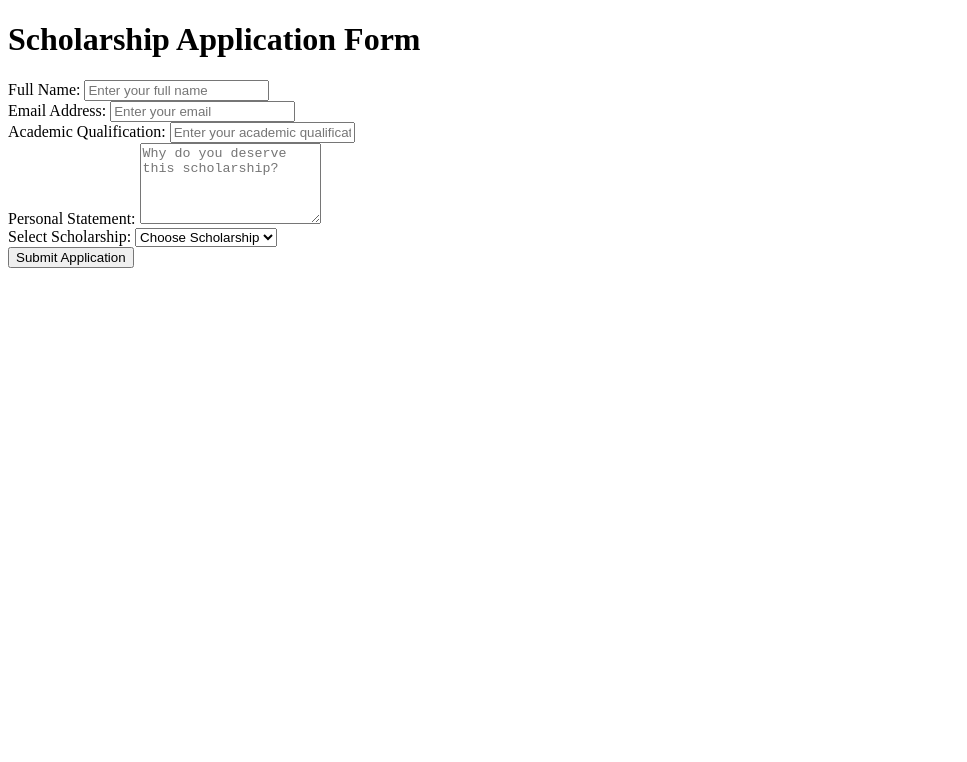
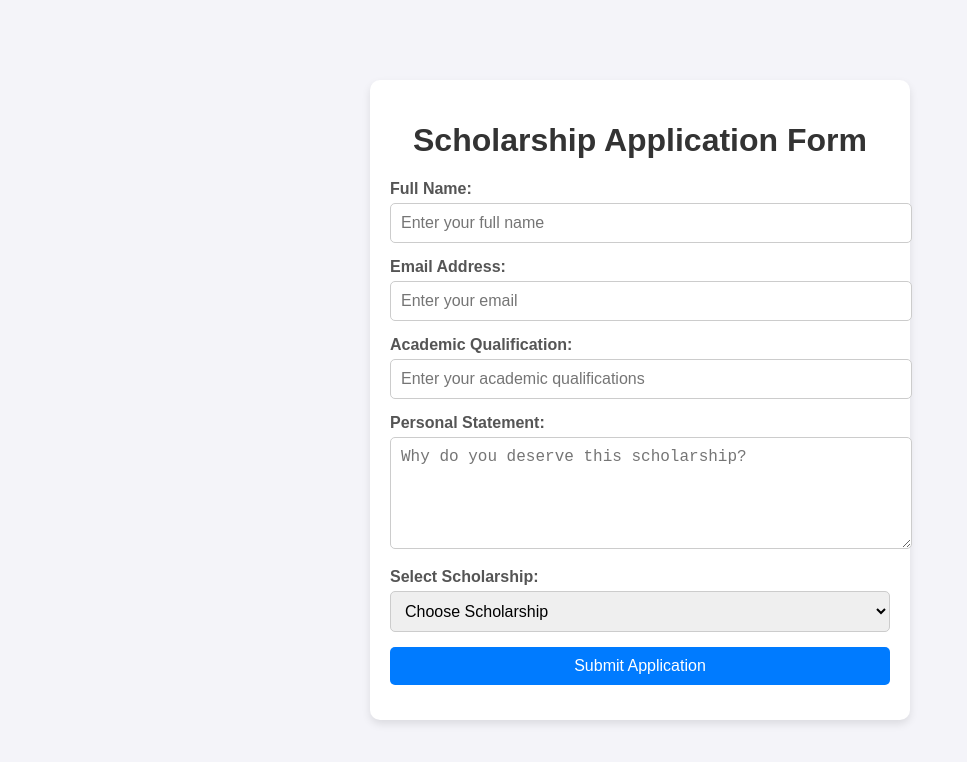
Before and after one commit to Popeaura/The-Scholarship-Sorcerer, a website: page form.html in a window 1280 px wide. Shown: the whole page, without its empty margins (0-967 px from the left). Drawn offline with Linux system fonts and the light colour scheme.

Commit message:
I added and modified my form.html file

```diff
--- /dev/null
+++ b/form.css
@@ -0,0 +1,65 @@
+/* styles.css */
+body {
+    font-family: Arial, sans-serif;
+    background-color: #f4f4f9;
+    display: flex;
+    justify-content: center;
+    align-items: center;
+    height: 100vh;
+    margin: 0;
+}
+
+.container {
+    background-color: #fff;
+    padding: 20px;
+    border-radius: 10px;
+    box-shadow: 0 4px 8px rgba(0, 0, 0, 0.1);
+    width: 100%;
+    max-width: 500px;
+}
+
+h1 {
+    text-align: center;
+    color: #333;
+}
+
+.form-group {
+    margin-bottom: 15px;
+}
+
+label {
+    display: block;
+    font-weight: bold;
+    margin-bottom: 5px;
+    color: #555;
+}
+
+input[type="text"],
+input[type="email"],
+select,
+textarea {
+    width: 100%;
+    padding: 10px;
+    border: 1px solid #ccc;
+    border-radius: 5px;
+    font-size: 16px;
+}
+
+textarea {
+    resize: vertical;
+}
+
+button {
+    width: 100%;
+    padding: 10px;
+    background-color: #007bff;
+    color: #fff;
+    border: none;
+    border-radius: 5px;
+    font-size: 16px;
+    cursor: pointer;
+}
+
+button:hover {
+    background-color: #0056b3;
+}
--- a/form.html
+++ b/form.html
@@ -3,7 +3,8 @@
 <head>
     <meta charset="UTF-8">
     <meta name="viewport" content="width=device-width, initial-scale=1.0">
-    <title>>Scholarship Application Form</title>
+    <title>Scholarship Application Form</title>
+    <link rel="stylesheet" href="form.css">
 </head>
 <body>
     <div class="container">
@@ -43,6 +44,7 @@
                     <option value="scholarship3">Scholarship 3</option>
                 </select>
             </div>
+
             <!-- Submit Button -->
             <div class="form-group">
                 <button type="submit" id="submit-btn">Submit Application</button>
@@ -50,7 +52,6 @@
         </form>
     </div>
 
-  <script src="script.js"></script>
-
+    <script src="form.js"></script>
 </body>
 </html>
--- /dev/null
+++ b/form.js
@@ -0,0 +1,18 @@
+document.getElementById('scholar').addEventListener('submit', function(e) {
+    e.preventDefault();
+
+    // Get form values
+    const name = document.getElementById('name').value;
+    const email = document.getElementById('email').value;
+    const qualification = document.getElementById('qualification').value;
+    const statement = document.getElementById('statement').value;
+    const scholarship = document.getElementById('scholarship').value;
+
+    // Simple validation
+    if (name === '' || email === '' || qualification === '' || statement === '' || scholarship === '') {
+        alert('Please fill in all fields');
+    } else {
+        alert('Application submitted successfully!');
+        // You can send this data to the server here
+    }
+});
```
Lines whose indentation alone changed are shown as unchanged.
